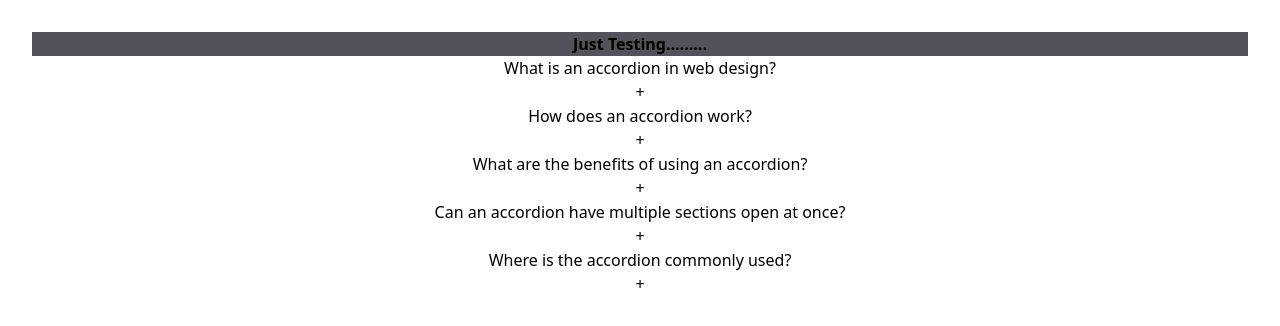
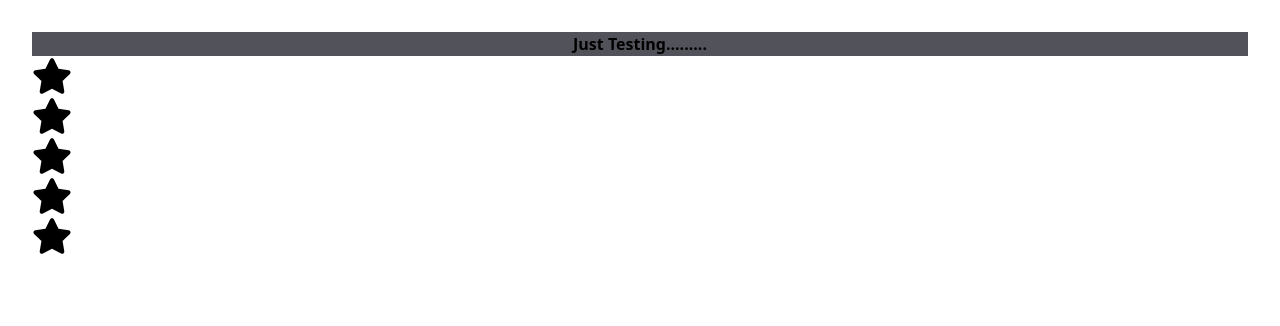
Before and after one commit to nkashyap01/React-Revision, a React (Vite) app: page / in a window 1280 px wide. Shown: the top 326 px of the page. Built offline with nearby package versions, Linux system fonts and the light colour scheme.

Commit message:
Implement StarRating component with hover and click functionality

```diff
--- a/package.json
+++ b/package.json
@@ -12,6 +12,7 @@
   "dependencies": {
     "react": "^18.3.1",
     "react-dom": "^18.3.1",
+    "react-icons": "^5.4.0",
     "react-router-dom": "^6.27.0"
   },
   "devDependencies": {
--- a/src/App.jsx
+++ b/src/App.jsx
@@ -4,6 +4,7 @@ import Accordian from "./components/Accordian";
 // import { CartProvider } from "./components/CartContext";
 // import ChangeBg from "./components/ChangeBg";
 import Count from "./components/Count";
+import StarRating from "./components/products/StarRating";
 // import Counter from "./components/Counter";
 // import Fetch from "./components/Fetch";
 // import Filter from "./components/Filter";
@@ -41,8 +42,8 @@ function App() {
  <ChildA/>
  </div>
 </ThemeContext.Provider> */}
-      <Accordian/>
-
+      {/* <Accordian/> */}
+      <StarRating noOfStars={5}/>
       </div>
 
     </>
--- a/src/components/Accordian.jsx
+++ b/src/components/Accordian.jsx
@@ -5,6 +5,8 @@ import qaData from './data'
 
 const Accordian = () => {
     const [selected, setSelected] = useState(null)
+    const [enableMultiSelection, setEnableMultiSelection] = useState(false)
+    const [multiple, setMultiple] = useState([])
     function handleSingleSelection(getCurrentId){
         setSelected(getCurrentId === selected ? null : getCurrentId );
 
--- /dev/null
+++ b/src/components/products/StarRating.jsx
@@ -0,0 +1,37 @@
+import React, { useState } from 'react'
+import { FaStar } from 'react-icons/fa'
+
+const StarRating = ({ noOfStars = 3 }) => {
+  const [rating, setRating] = useState(0)
+  const [hover, setHover] = useState(0)
+  function handleClick(getCurrentIndex) {
+    setRating(getCurrentIndex)
+
+  }
+  function handleMouseEnter(getCurrentIndex) {
+    setHover(getCurrentIndex)
+
+  }
+  function handleMouseLeave(getCurrentIndex) {
+    setHover(rating)
+
+  }
+  return (
+    <div>
+      {
+        [...Array(noOfStars)].map((_, index) => {
+          index += 1
+          return <FaStar key={index}
+            onClick={() => handleClick(index)}
+            className={index <= (hover || rating) ? 'text-orange-500' : 'text-black'}
+            onMouseEnter={() => handleMouseEnter(index)}
+            onMouseLeave={() => handleMouseLeave(index)}
+            size={40}
+          />
+        })
+      }
+    </div>
+  )
+}
+
+export default StarRating
```
Also changed, not shown: 1 other file (tests, documents, lock files or other folders).
